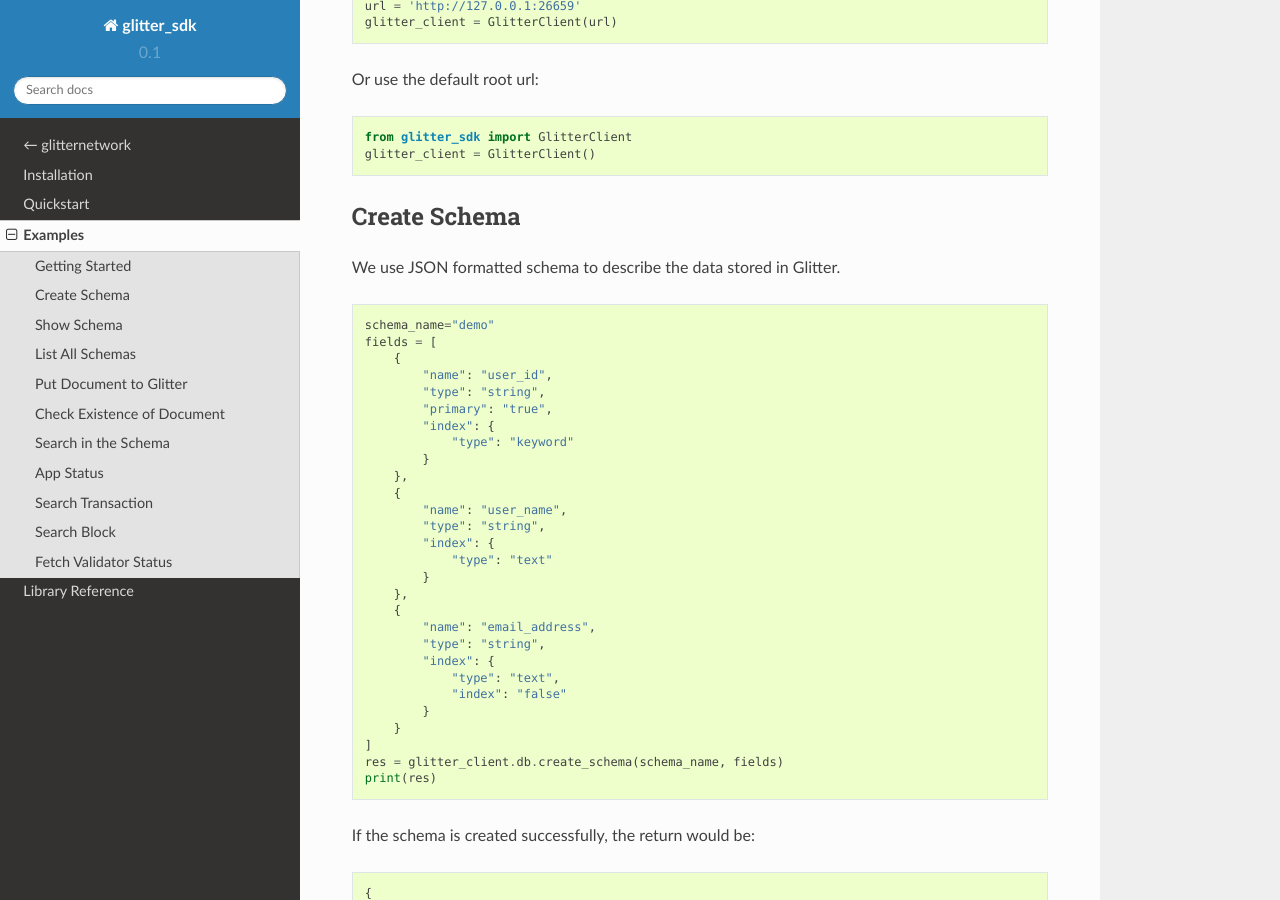
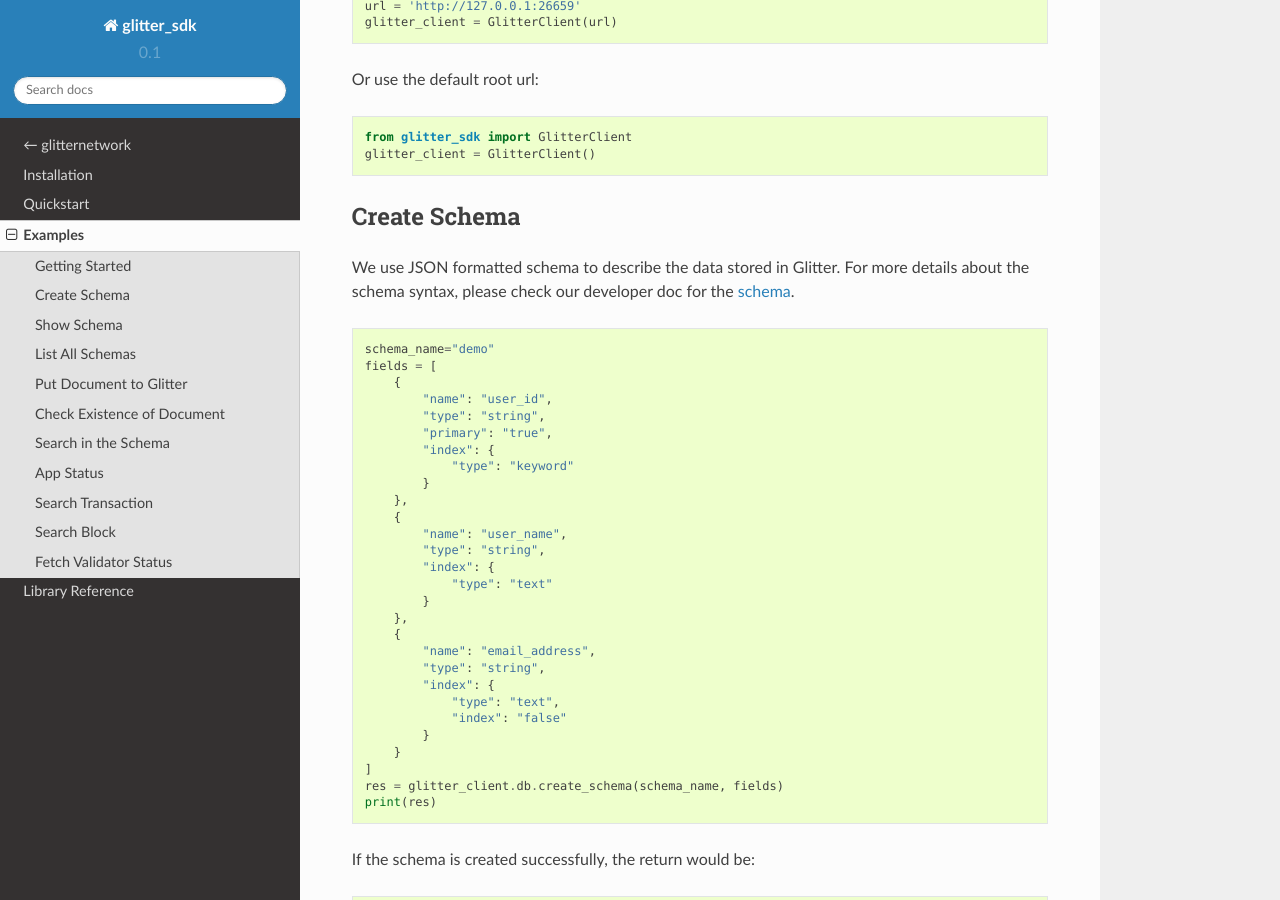
Before and after one commit to rongbin666/glitter-sdk-py, a Sphinx documentation site: the page built from docs/examples.rst, in a window 1280 px wide and 900 px high, scrolled down 344 px. Built offline with Sphinx 7.4.7 and the Read the Docs theme 2.0.0, drawn with Linux system fonts in a browser that asks for light colours.

Commit message:
Add instruction for creating schema syntax.

```diff
--- a/docs/examples.rst
+++ b/docs/examples.rst
@@ -30,7 +30,8 @@ Or use the default root url:
 Create Schema
 ------------------------
 
-We use JSON formatted schema to describe the data stored in Glitter.
+We use JSON formatted schema to describe the data stored in Glitter. For more details about the schema syntax,
+please check our developer doc for the `schema <https://docs.glitterprotocol.io/#/development/schema_intro>`__.
 
 .. code-block:: python
 
```
